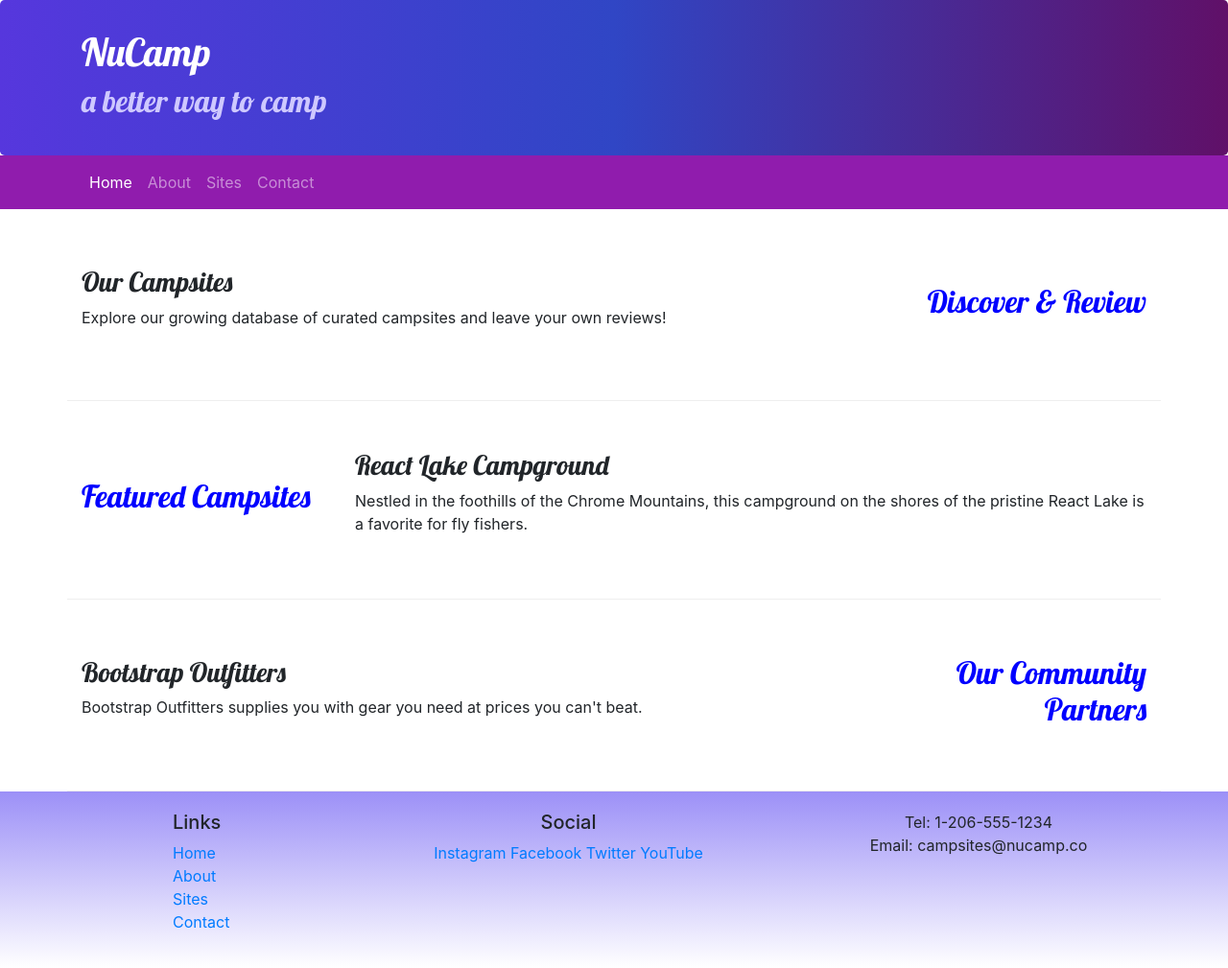
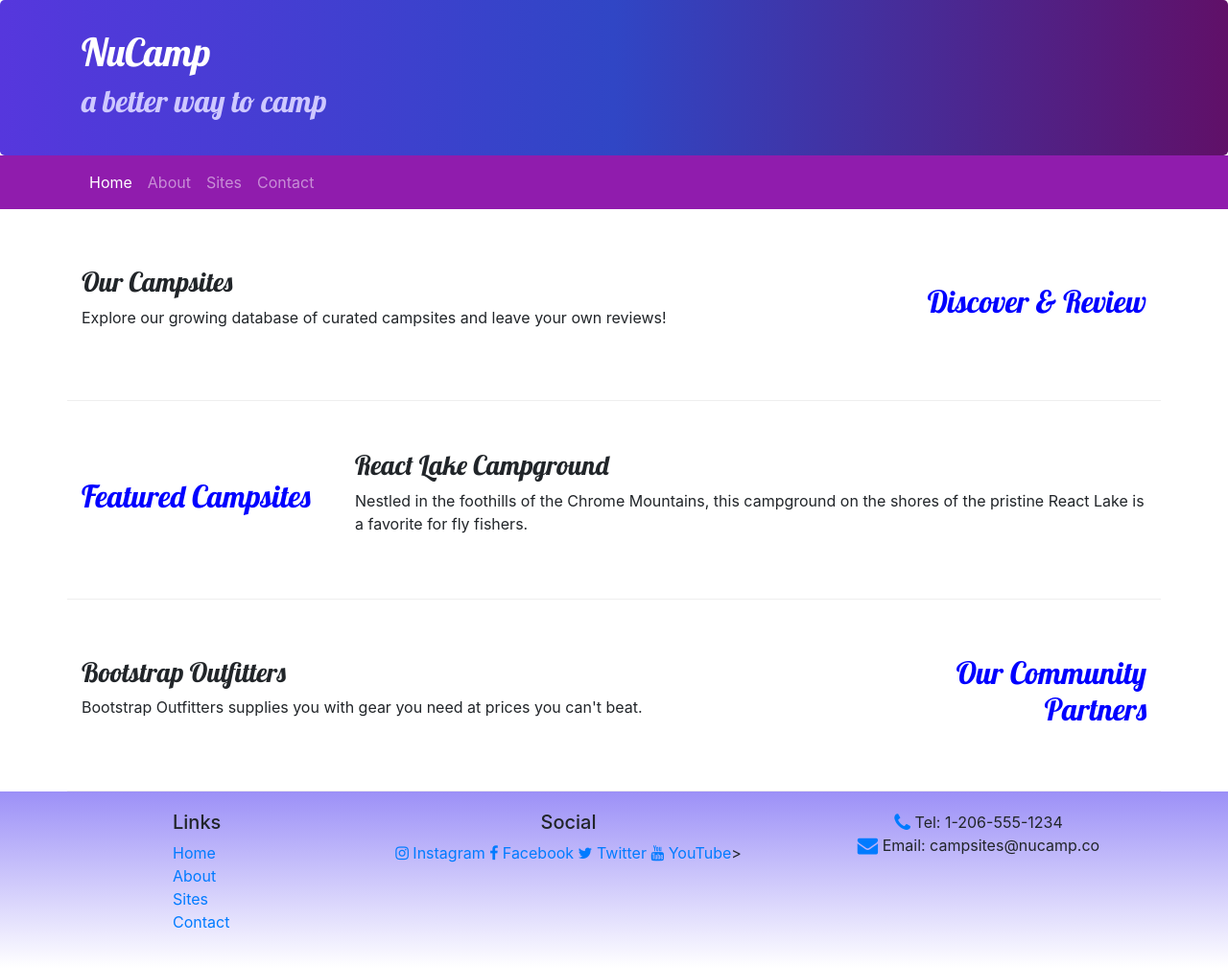
Before and after one commit to stateofminddesignz/NC-site, a website: page index.html in a window 1280 px wide. Shown: the whole page at 96% size. Drawn offline with nearby package versions, Linux system fonts and the light colour scheme.

Commit message:
commited changes

```diff
--- a/aboutus.html
+++ b/aboutus.html
@@ -17,6 +17,8 @@
    <!--Additinal css -->
 
    <link rel="stylesheet" href="css/styles.css"/>
+   <link rel="stylesheet" href="node_modules/font-awesome/css/font-awesome.min.css" />
+   <link rel="stylesheet" href="node_modules/bootstrap-social/bootstrap-social.css" />
 
     <title>NuCamp: A Better Way To Camp</title>
 </head>
@@ -43,7 +45,7 @@
           <li class="nav-item"><a class="nav-link" href="index.html">Home</a></li>
           <li class="nav-item active"><a class="nav-link" href="#">About</a></li>
           <li class="nav-item "><a class="nav-link" href="#">Sites</a></li>
-          <li class="nav-item"><a class="nav-link" href="#">Contact</a></li>
+          <li class="nav-item"><a class="nav-link" href="contactus.html">Contact</a></li>
         </ul>
       </div>
       </div>
@@ -92,19 +94,19 @@
                         <li><a href="index.html">Home</a></li>
                         <li><a href="#">About</a></li>
                         <li><a href="#">Sites</a></li>
-                        <li><a href="#">Contact</a></li>
+                        <li><a href="contact.html">Contact</a></li>
                     </ul>
                 </div>
                 <div class="col-6 col-sm-5 text-center">
                     <h5>Social</h5>
-                    <a href="http://instagram.com/">Instagram</a>
-                    <a href="http://facebook.com/">Facebook</a>
-                    <a href="http://twitter.com/">Twitter</a>
-                    <a href="http://youtube.com/">YouTube</a>
+                    <a href="http://instagram.com/"><i class="fa fa-instagram"></i> Instagram</a>
+                    <a href="http://facebook.com/"><i class="fa fa-facebook"></i> Facebook</a>
+                    <a href="http://twitter.com/"><i class="fa fa-twitter"></i> Twitter</a>
+                    <a href="http://youtube.com/"><i class="fa fa-youtube"></i> YouTube</a>
                 </div>
                 <div class="col-sm-4 text-center">
-                    Tel: 1-206-555-1234<br />
-                    Email: campsites@nucamp.co
+                    <i class="fa fa-phone fa-lg text-primary"></i> Tel: 1-206-555-1234<br />
+                    <i class="fa fa-envelope fa-lg text-primary"></i> Email: campsites@nucamp.co
                 </div>
            </div>
         </div>
--- a/index.html
+++ b/index.html
@@ -21,6 +21,11 @@
     <!--Additinal css -->
 
     <link rel="stylesheet" href="css/styles.css" />
+    <link
+      rel="stylesheet"
+      href="node_modules/font-awesome/css/font-awesome.min.css"
+    />
+    <link rel="stylesheet" href="node_modules/bootstrap-social/bootstrap-social.css" />
 
     <title>NuCamp: A Better Way To Camp</title>
   </head>
@@ -38,15 +43,24 @@
     </header>
     <nav class="navbar navbar-expand-sm navbar-dark sticky-top">
       <div class="container">
-      <button class="navbar-toggler ml-auto" type="button" data-toggle="collapse" data-target="#nucampNavbar">
+        <button
+          class="navbar-toggler ml-auto"
+          type="button"
+          data-toggle="collapse"
+          data-target="#nucampNavbar"
+        >
           <span class="navbar-toggler-icon"></span>
         </button>
         <div class="collapse navbar-collapse" id="nucampNavbar">
           <ul class="navbar-nav">
-        <li class="nav-item active"><a class="nav-link" href="#">Home</a></li>
-        <li class="nav-item"><a class="nav-link" href="aboutus.html">About</a></li>
+            <li class="nav-item active">
+              <a class="nav-link" href="#">Home</a>
+            </li>
+            <li class="nav-item">
+              <a class="nav-link" href="aboutus.html">About</a>
+            </li>
             <li class="nav-item"><a class="nav-link" href="#">Sites</a></li>
-        <li class="nav-item"><a class="nav-link" href="#">Contact</a></li>
+            <li class="nav-item"><a class="nav-link" href="contactus.html">Contact</a></li>
           </ul>
         </div>
       </div>
@@ -101,19 +115,27 @@
               <li><a href="#">Home</a></li>
               <li><a href="aboutus.html">About</a></li>
               <li><a href="#">Sites</a></li>
-              <li><a href="#">Contact</a></li>
+              <li><a href="contact.html">Contact</a></li>
             </ul>
           </div>
           <div class="col-6 col-sm-5 text-center">
             <h5>Social</h5>
-            <a href="http://instagram.com/">Instagram</a>
-            <a href="http://facebook.com/">Facebook</a>
-            <a href="http://twitter.com/">Twitter</a>
-            <a href="http://youtube.com/">YouTube</a>
+            <a href="http://instagram.com/"
+              ><i class="fa fa-instagram"></i> Instagram</a
+            >
+            <a href="http://facebook.com/"
+              ><i class="fa fa-facebook"></i> Facebook</a
+            >
+            <a href="http://twitter.com/"
+              ><i class="fa fa-twitter"></i> Twitter</a
+            >
+            <a href="http://youtube.com/"
+              ><i class="fa fa-youtube"></i> YouTube</a
+            >>
           </div>
           <div class="col-sm-4 text-center">
-            Tel: 1-206-555-1234<br />
-            Email: campsites@nucamp.co
+            <i class="fa fa-phone fa-lg text-primary"></i> Tel: 1-206-555-1234<br />
+                    <i class="fa fa-envelope fa-lg text-primary"></i> Email: campsites@nucamp.co
           </div>
         </div>
       </div>
--- a/package.json
+++ b/package.json
@@ -4,8 +4,8 @@
   "description": "This is the start of the nucampsite",
   "main": "index.html",
   "scripts": {
-    "lite" : "lite-server",
-    "start" : "npm run lite",
+    "lite": "lite-server",
+    "start": "npm run lite",
     "test": "echo \"Error: no test specified\" && exit 1"
   },
   "author": "Larry McCullough",
@@ -15,6 +15,8 @@
   },
   "dependencies": {
     "bootstrap": "^4.5.2",
+    "bootstrap-social": "^5.1.1",
+    "font-awesome": "^4.7.0",
     "jquery": "^3.5.1",
     "popper.js": "^1.16.1"
   }
```
Also changed, not shown: 1 other file. Lines whose indentation alone changed are shown as unchanged.
